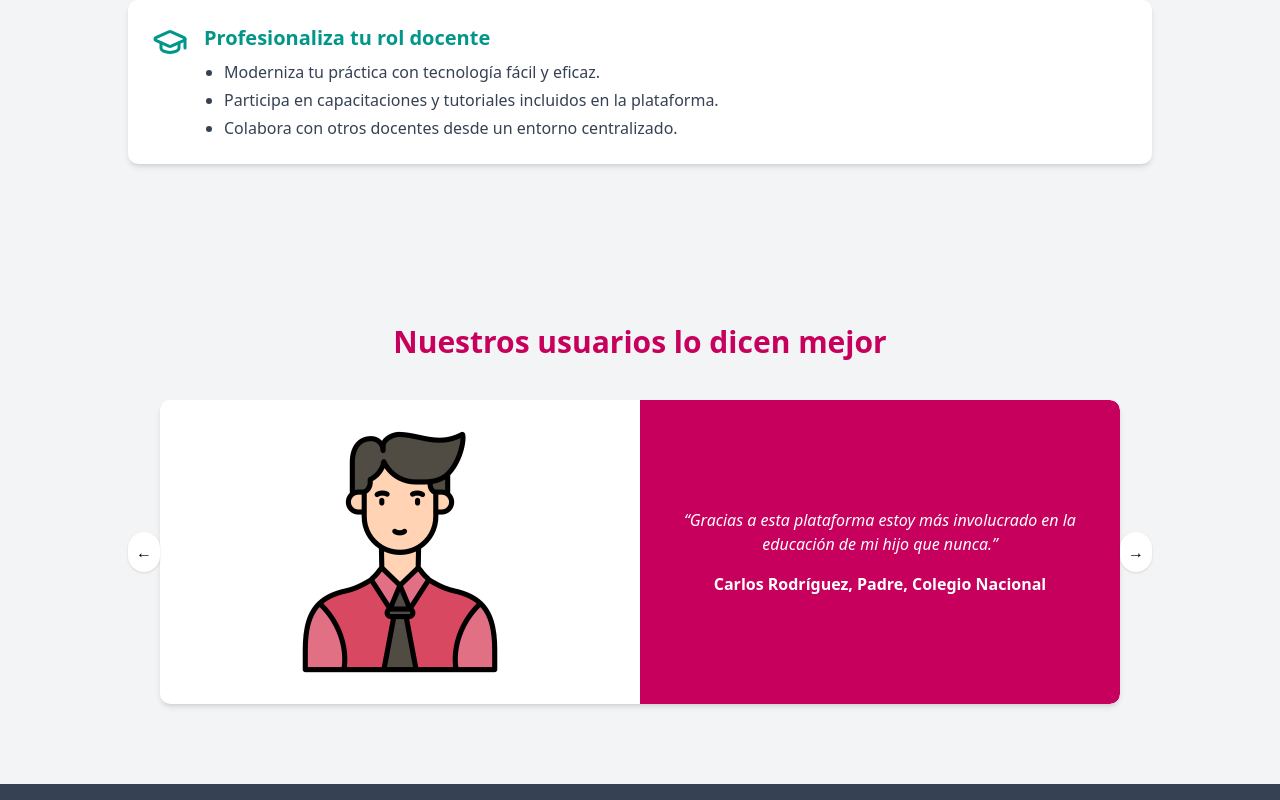
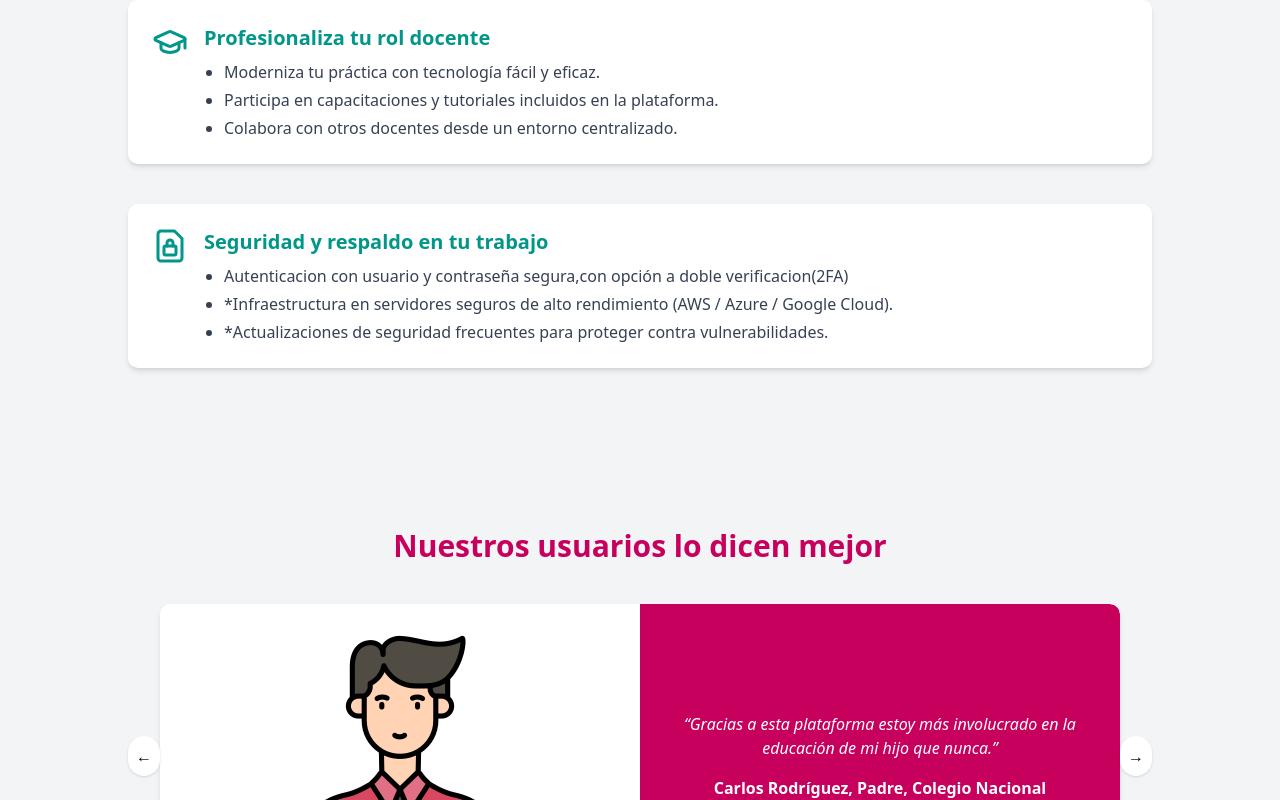
Before and after one commit to alanlopeztechio/informative-site, a Next.js app: page /maestro in a window 1280 px wide. Shown: the part 2116-2916 px from the top of the page. Built offline with nearby package versions, Linux system fonts and the light colour scheme.

Commit message:
nose que es

```diff
--- a/app/maestro/page.tsx
+++ b/app/maestro/page.tsx
@@ -4,7 +4,9 @@ import FuncionesDocentes from "@/components/FuncionesDocentes";
 import TestimonioSlider from "@/components/TestimonioSlider";
 import HeroSection from "@/components/HeroMaestros/HeroSectionMaestros";
 import FeatureCard from "@/components/FeatureCard";
-import { BarChart3, GraduationCap } from "lucide-react";
+import { BarChart3, GraduationCap, FileLock} from "lucide-react";
+
+
 
 const MaestrosPage: React.FC = () => {
   const funciones: string[] = [
@@ -36,6 +38,15 @@ const MaestrosPage: React.FC = () => {
         "Moderniza tu práctica con tecnología fácil y eficaz.",
         "Participa en capacitaciones y tutoriales incluidos en la plataforma.",
         "Colabora con otros docentes desde un entorno centralizado.",
+      ],
+    },
+     {
+      icon: FileLock,
+      title: "Seguridad y respaldo en tu trabajo",
+      points: [
+        "Autenticacion con usuario y contraseña segura,con opción a doble verificacion(2FA)",
+        "*Infraestructura en servidores seguros de alto rendimiento (AWS / Azure / Google Cloud).",
+        "*Actualizaciones de seguridad frecuentes para proteger contra vulnerabilidades.",
       ],
     },
   ];
--- a/components/FeatureCard.tsx
+++ b/components/FeatureCard.tsx
@@ -1,5 +1,6 @@
 import React from "react";
 import { LucideIcon } from "lucide-react";
+
 
 interface FeatureCardProps {
   icon?: LucideIcon;       // Componente de ícono opcional
@@ -8,7 +9,6 @@ interface FeatureCardProps {
   description?: string;
   points: string[];
 }
-
 const FeatureCard: React.FC<FeatureCardProps> = ({ icon: Icon, emoji, title, description, points }) => {
   return (
  <div className="bg-white text-gray-800 rounded-lg p-6 shadow-md flex flex-col md:flex-row gap-4 items-start">
```
